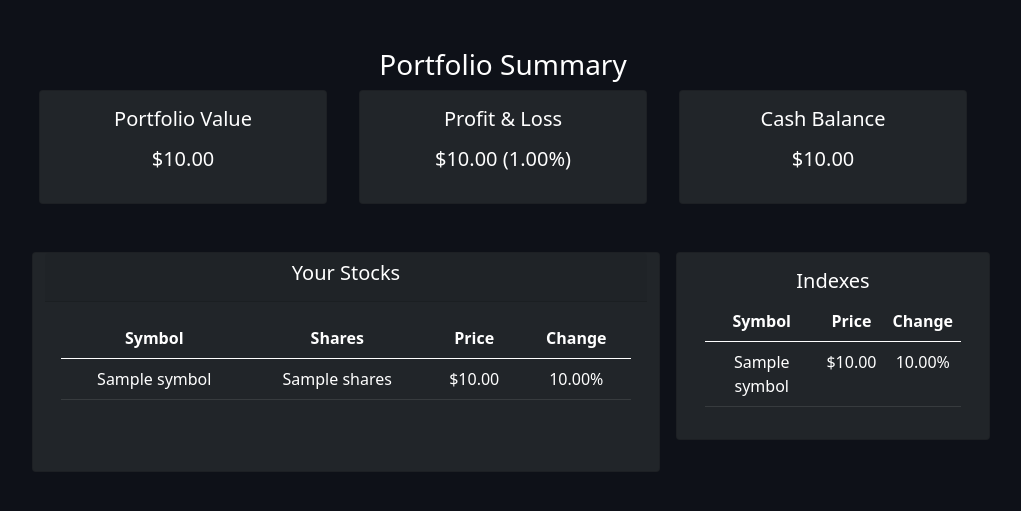
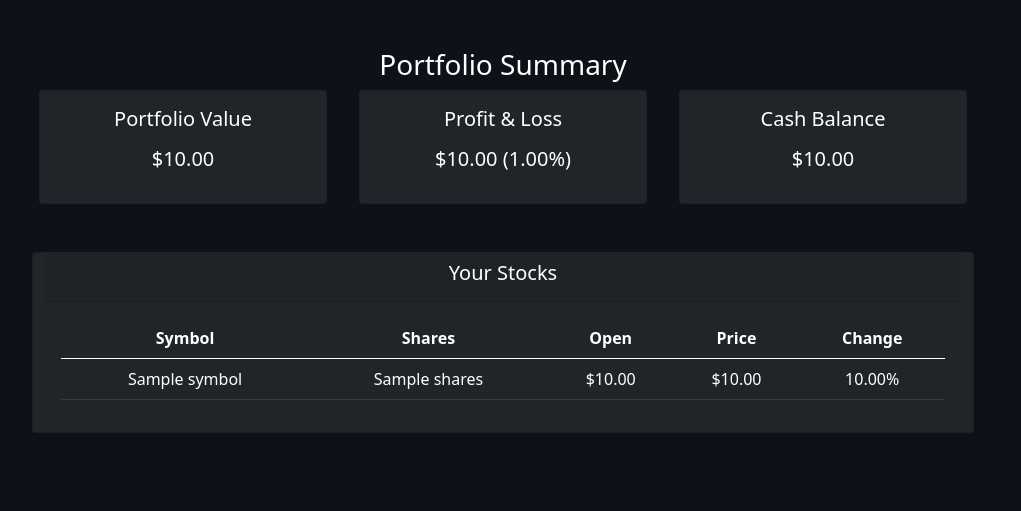
Before and after one commit to rmcharg/Trading-Platform-Sim, a Flask app: template flaskr/templates/index.html in a window 1280 px wide. Shown: the part 74-585 px from the top of the page, without its empty margins (137-1158 px from the left). Run offline with Flask 3, Linux system fonts and the light colour scheme; the template is opened without the code that fills it: most values are stand-ins (such as "Sample title", 1, 10 or a date in 2020); parts of the project's set-up code (start-up, migrations or seed data) failed here and were passed over; some libraries are stand-ins or nearby versions.

Commit message:
bugfix: removed stock indexes panel as yfinance API is inconsistent in retrieving this information causing unexpected behaviour

```diff
--- a/flaskr/templates/index.html
+++ b/flaskr/templates/index.html
@@ -36,7 +36,7 @@
 
       <div class="container-fluid">
         <div class="row justify-content-md-center">
-          <div class="card text-white bg-dark mb-3 w-50 mx-3">
+          <div class="card text-white bg-dark mb-3 w-75 mx-3">
             <div class="card-header">
               <h5> Your Stocks </h5>
             </div>
@@ -47,6 +47,7 @@
 
                       <th scope = "col"> Symbol </th>
                       <th scope = "col"> Shares </th>
+                      <th scope = "col"> Open </th>
                       <th scope = "col"> Price </th>
                       <th scope = "col"> Change </th>
                   </thead>
@@ -54,38 +55,13 @@
                     {% if portfolio %}
                     {% for stock in portfolio['stocks'] %}
                     <tr>
+                        {% if stock %}
                         <td class="text-center">{{ stock['symbol'] }}</td>
                         <td class="text-center"> {{ stock['shares'] }}</td>
+                        <td class="text-center"> {{ "$%.2f" | format(stock['open_price'])  }}</td>
                         <td class="text-center" id = "{{stock['symbol']}}-price"> {{ "$%.2f" | format(stock['current_price'])  }}</td>
                         <td class="text-center" id = "{{stock['symbol']}}-change"> {{ "%.2f%%" | format(stock['change'])  }}</td>
-                    </tr>
-                    {% endfor %}
-                    {% endif %}
-                  </tbody>
-              </table>
-              </div>
-
-            </div>
-          </div>
-
-          <div class="card bg-dark mb-5 w-25">
-            <div class="card-body">
-              <h5 class="card-title"> Indexes </h5>
-              <div class="table-responsive">
-                <table class="table table-dark" id="indexTableId">
-                  <thead>
-
-                      <th scope = "col"> Symbol </th>
-                      <th scope = "col"> Price </th>
-                      <th scope = "col"> Change </th>
-                  </thead>
-                  <tbody id="indexBodyId">
-                    {% if indexes  %}
-                    {% for index in indexes %}
-                    <tr>
-                        <td class="text-center">{{ index['symbol'] }}</td>
-                        <td class="text-center" id="{{index['symbol']}}-price"> {{ "$%.2f" | format(index['current_price'])  }}</td>
-                        <td class="text-center" id ="{{index['symbol']}}-change"> {{ "%.2f%%" | format(index['change'])  }}</td>
+                        {% endif %}
                     </tr>
                     {% endfor %}
                     {% endif %}
```
